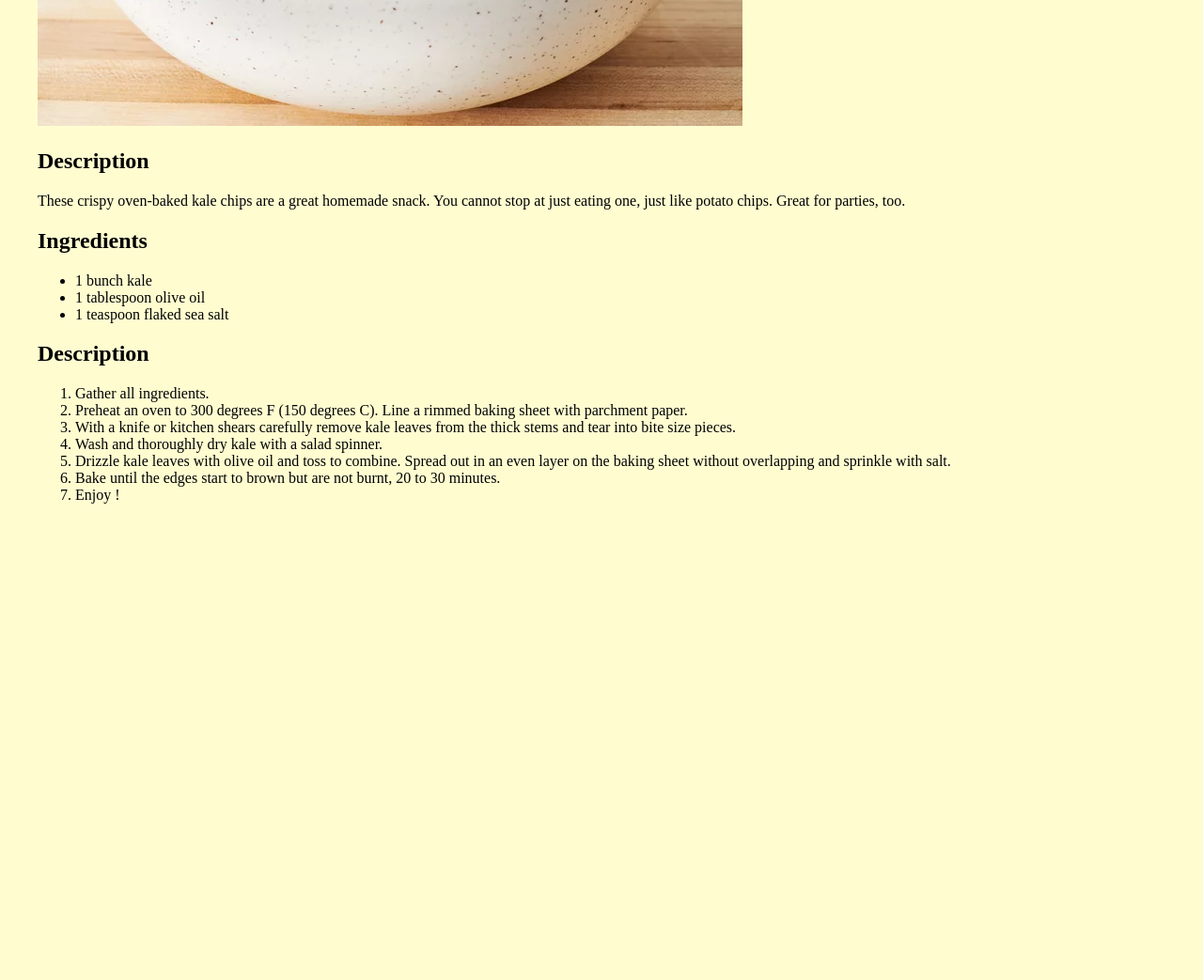
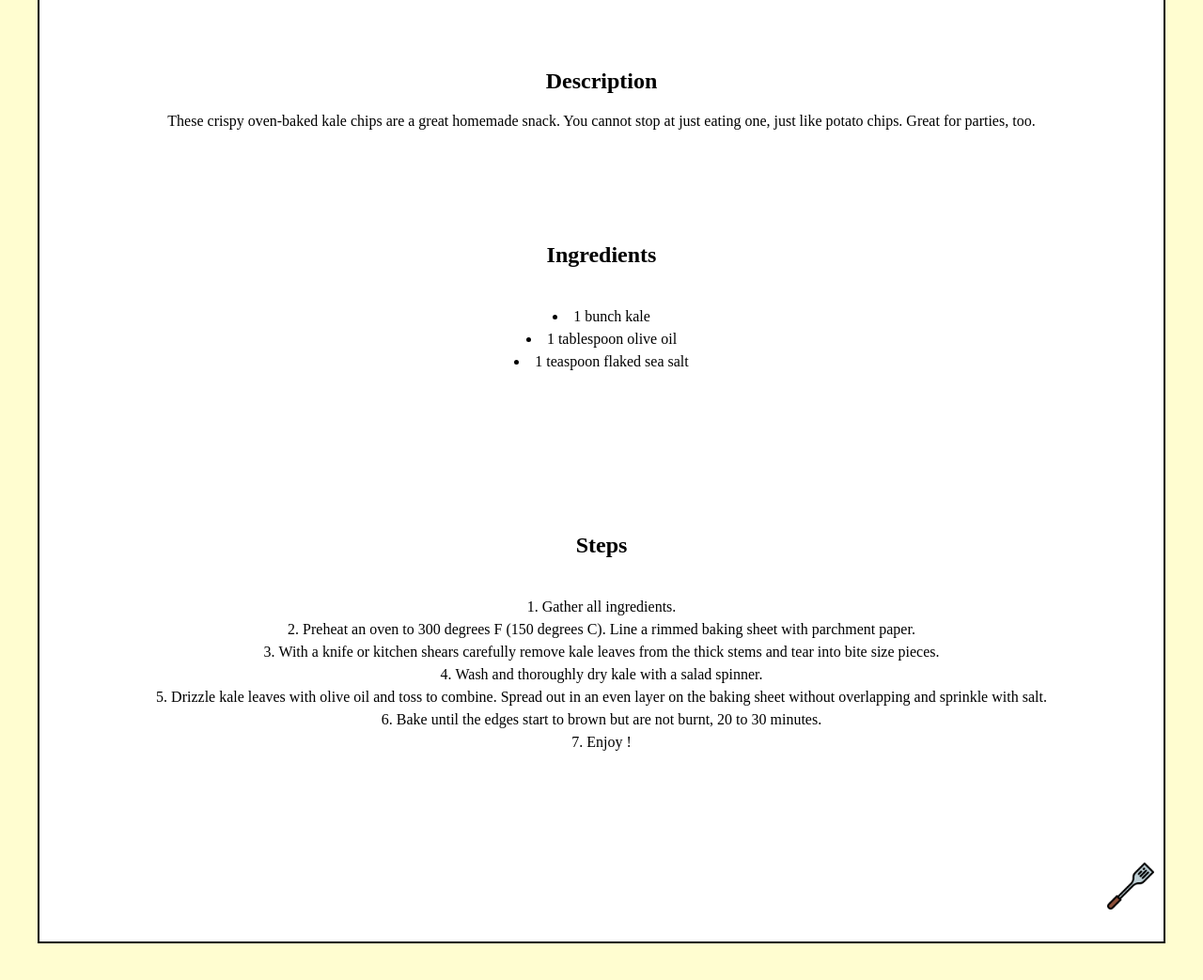
Before and after one commit to N0ksa/odin-recipes, a plain HTML site: page recipes/baked-kale-chips.html in a window 1280 px wide. Shown: the part 509-1552 px from the top of the page at 94% size. Before the commit the page ends 1061 px from the top, so only its background shows below. Drawn offline with Linux system fonts and the light colour scheme.

Commit message:
Added new html elements with generic meaning (div) Modified CSS code with new values for margins, fonts and colors.

```diff
--- a/recipes/baked-kale-chips.html
+++ b/recipes/baked-kale-chips.html
@@ -7,18 +7,29 @@
     <link rel="stylesheet" href="../style.css">
 </head>
 <body>
+    <div class="container">
+
         <h1>Baked Kale Chips</h1>
         <img src="../img/baked-kale-chips.webp" alt="Baked Kale Chips">
+
+        <div class="description">
             <h2>Description</h2>
             <p>These crispy oven-baked kale chips are a great homemade snack. You cannot stop at just eating one, just like potato chips. Great for parties, too.</p>
+        </div>
+
+
+        <div class="ingredients">
             <h2>Ingredients</h2>
             <ul>
                 <li>1 bunch kale</li>
                 <li>1 tablespoon olive oil</li>
                 <li>1 teaspoon flaked sea salt</li>
             </ul>
+        </div>
 
-   <h2>Description</h2>
+
+        <div class="steps">
+            <h2>Steps</h2>
             <ol>
              <li>Gather all ingredients.</li>
              <li>Preheat an oven to 300 degrees F (150 degrees C). Line a rimmed baking sheet with parchment paper.</li>
@@ -28,5 +39,13 @@
              <li>Bake until the edges start to brown but are not burnt, 20 to 30 minutes.</li>
              <li>Enjoy !</li>
             </ol>
+        </div>
+
+
+
+        <a class="back-to-main" href="../index.html"><img src="../img/spatula.png" alt="Back to main paige"></a>
+
+    </div>
+
 </body>
 </html>
--- a/style.css
+++ b/style.css
@@ -1,14 +1,104 @@
 *{
     font-family: 'Times New Roman', Times, serif;
+    box-sizing: border-box;
+
+    margin: 0;
+    padding: 0;
 
 }
 
 body{
-    max-width: 1200px;
-    margin: 0 auto;
+
     background-color:#FFFDD0;
 }
 
-ul a{
+.main-list a{
     text-decoration: none;
+    color: black;
+
+
+    display: inline-block;
+    width: 100%;
+    padding: 20px;
 }
+
+.main-list li a:active{
+    font-weight: bolder;
+}
+
+
+.container{
+    position: relative;
+    max-width: 1200px;
+    margin: 100px auto;
+    text-align: center;
+
+    background-color: #fff;
+    border: 2px solid black;
+}
+
+.container .main-list{
+    list-style: none;
+}
+
+
+img{
+    width: 30%;
+    margin: 0 auto;
+    margin-bottom: 30px;
+}
+
+.main-list li:hover{
+    border: 1px solid black;
+    background-color: antiquewhite;
+}
+
+h1{
+
+    margin: 20px 0px 50px 0px;
+    text-shadow: 2px 0px yellow;
+}
+
+h2{
+
+   margin: 20px 0px;
+}
+
+
+ul{
+    list-style-position: inside;
+    margin-bottom: 30px;
+    line-height: 1.5;
+
+    padding: 20px;
+}
+
+ol{
+    list-style-position: inside;
+    margin-bottom: 30px;
+    line-height: 1.5;
+
+    padding: 20px;
+}
+
+.back-to-main img{
+    width: 50px;
+
+}
+
+.back-to-main{
+    position: absolute;
+    bottom: 0;
+    right: 10px;
+}
+
+.steps,
+.description,
+.ingredients{
+    padding: 50px;
+}
+
+
+.steps{
+    margin-bottom: 100px;
+}
```
Also changed, not shown: index.html (+4 -1 lines), recipes/burrito.html (+19 -0 lines), recipes/mexican-mocha.html (+14 -1 lines), img/spatula.png (added). Lines whose indentation alone changed are shown as unchanged.
